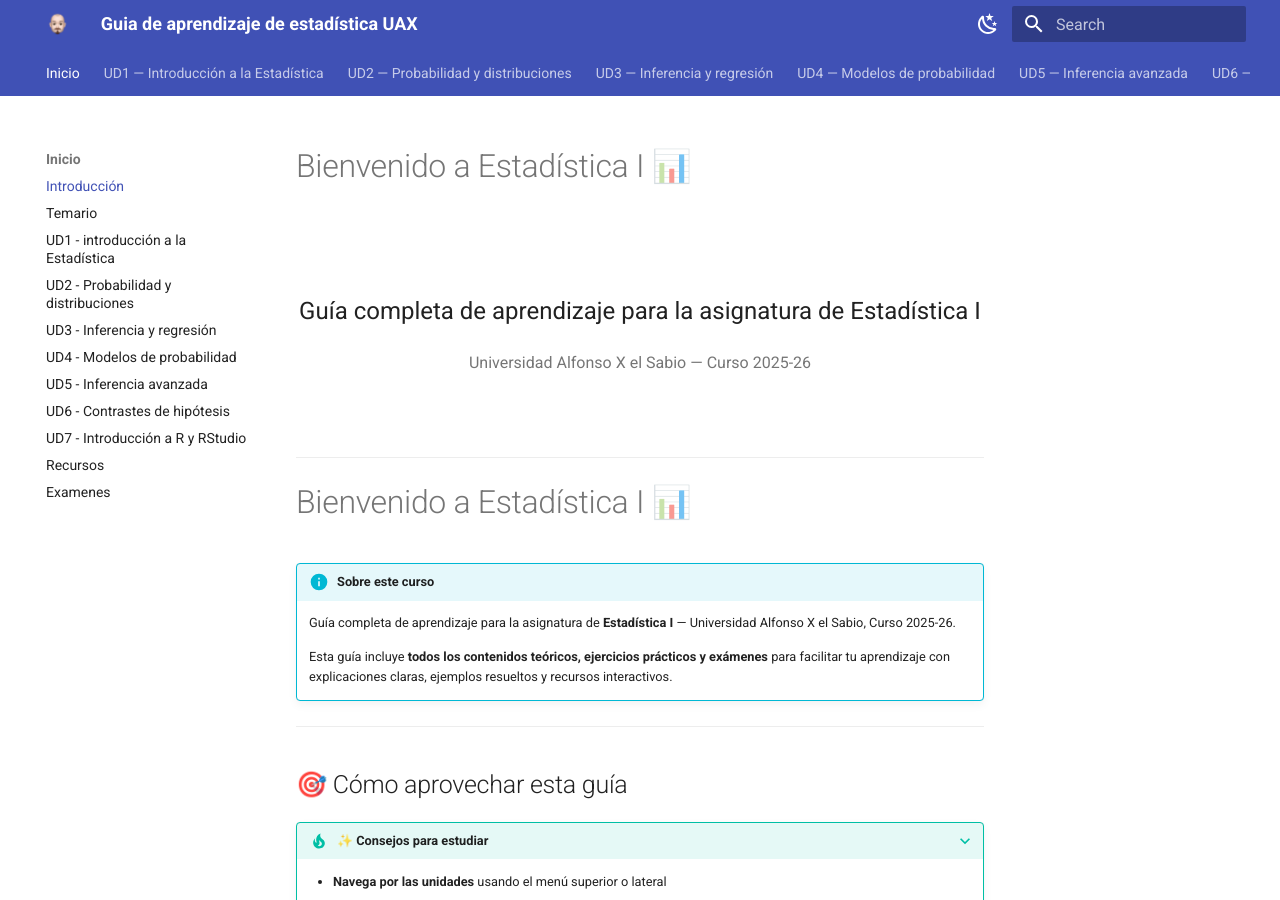
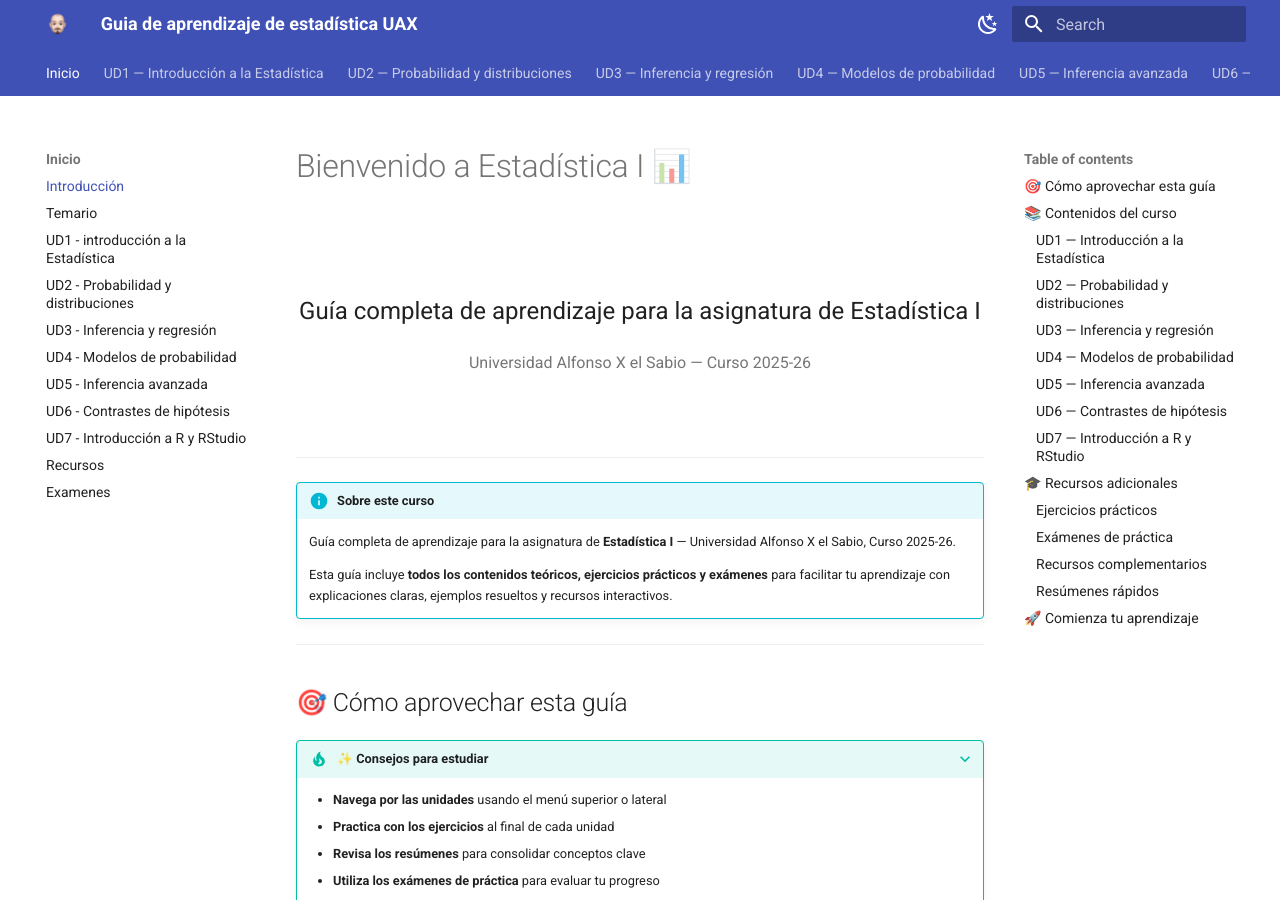
Before and after one commit to raul-drupal-dev/uax-estadistica-I, an MkDocs documentation site: the page built from docs/index.md, in a window 1280 px wide and 900 px high. Built offline with MkDocs 1.6.1 and Material for MkDocs 9.7.7, drawn with Linux system fonts in a browser that asks for light colours.

Commit message:
pequeños ajustes

```diff
--- a/docs/index.md
+++ b/docs/index.md
@@ -10,8 +10,6 @@
 </div>
 
 ---
-
-# Bienvenido a Estadística I 📊
 
 !!! info "Sobre este curso"
 
```
